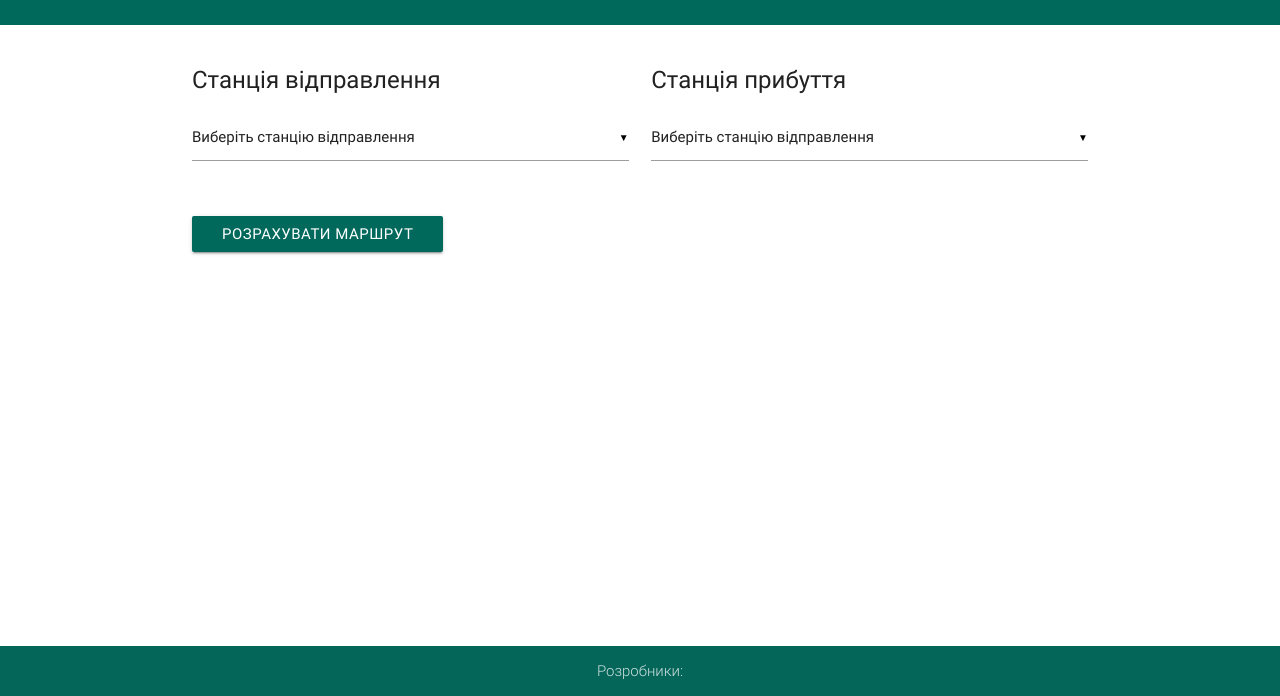
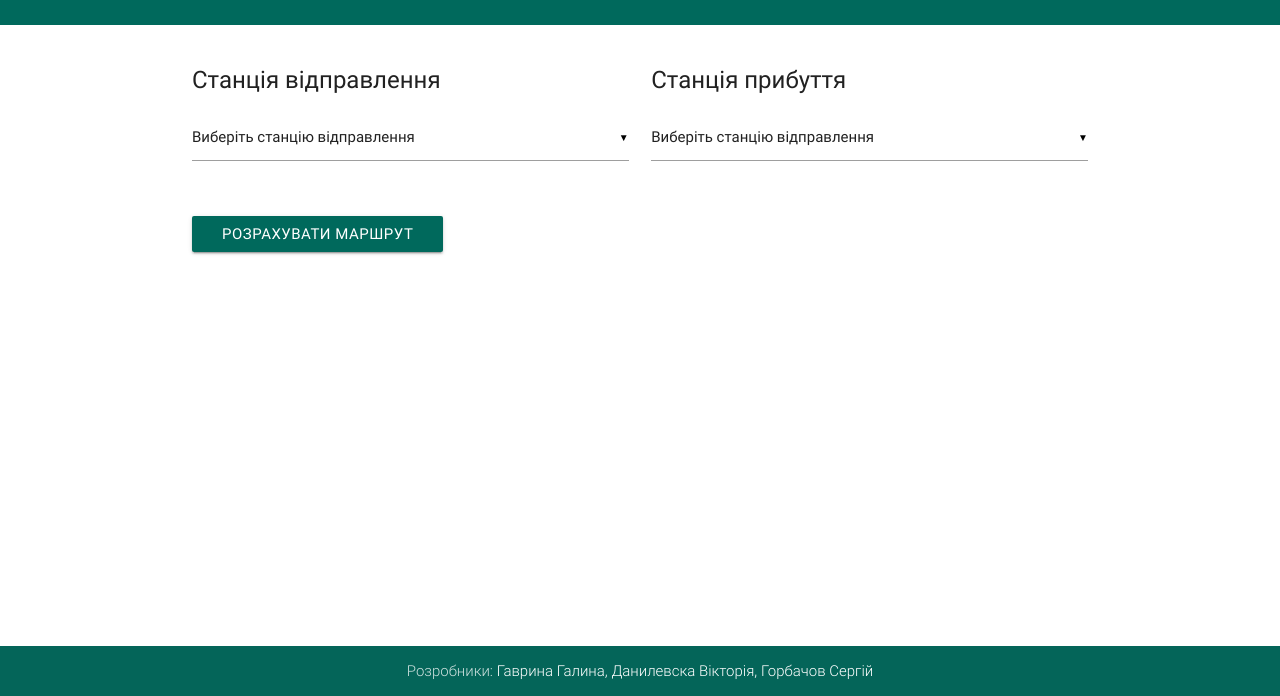
Before and after one commit to dvikster/dvikster.github.io, a plain HTML site: page metro/index.html in a window 1280 px wide. Shown: the part 104-800 px from the top of the page. Drawn offline with nearby package versions, Linux system fonts and the light colour scheme.

```diff
--- a/metro/modules/footer.html
+++ b/metro/modules/footer.html
@@ -2,6 +2,9 @@
     <div class="footer-copyright">
         <div class="container">
             Розробники:
+            <a href="https://github.com/galynag" target="_blank">Гаврина Галина, </a>
+            <a href="https://github.com/dvikster" target="_blank">Данилевска Вікторія, </a>
+            <a href="https://github.com/GorbachevSergey" target="_blank">Горбачов Сергій</a>
         </div>
     </div>
 </div>
```
